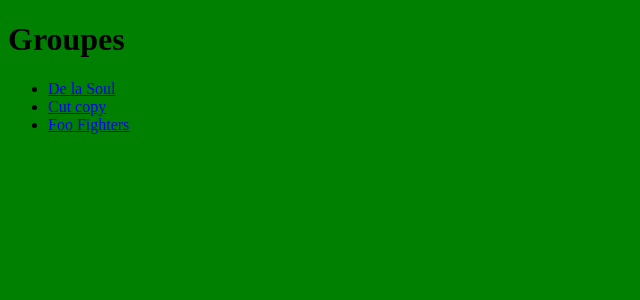
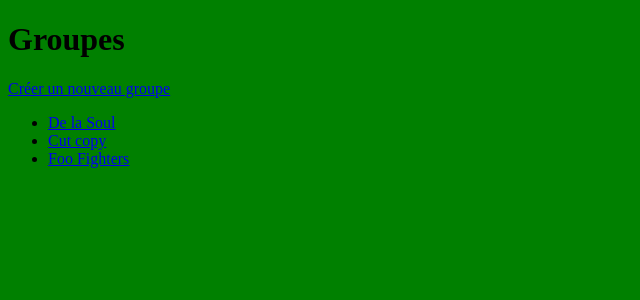
Before and after one commit to Jaxame/Django_web_app_project, a Django app: page /bands/ in a window 1280 px wide. Shown: the part 26-326 px from the top of the page, without its empty margins (0-640 px from the left). Run offline with Django 4.2, Linux system fonts and the light colour scheme; data comes from the database, SQL or seed files in the repository.

Commit message:
add a link to create a group in band_list.html

```diff
--- a/merchex/listings/templates/listings/band_list.html
+++ b/merchex/listings/templates/listings/band_list.html
@@ -3,7 +3,7 @@
 {% block content %}
 
 <h1>Groupes</h1>
-
+<a href="{% url 'band-create' %}">Créer un nouveau groupe</a>
 <ul>
     {% for band in bands %}
         <li><a href="{% url 'band-detail' band.id %}">{{ band.name }}</a></li>
```
